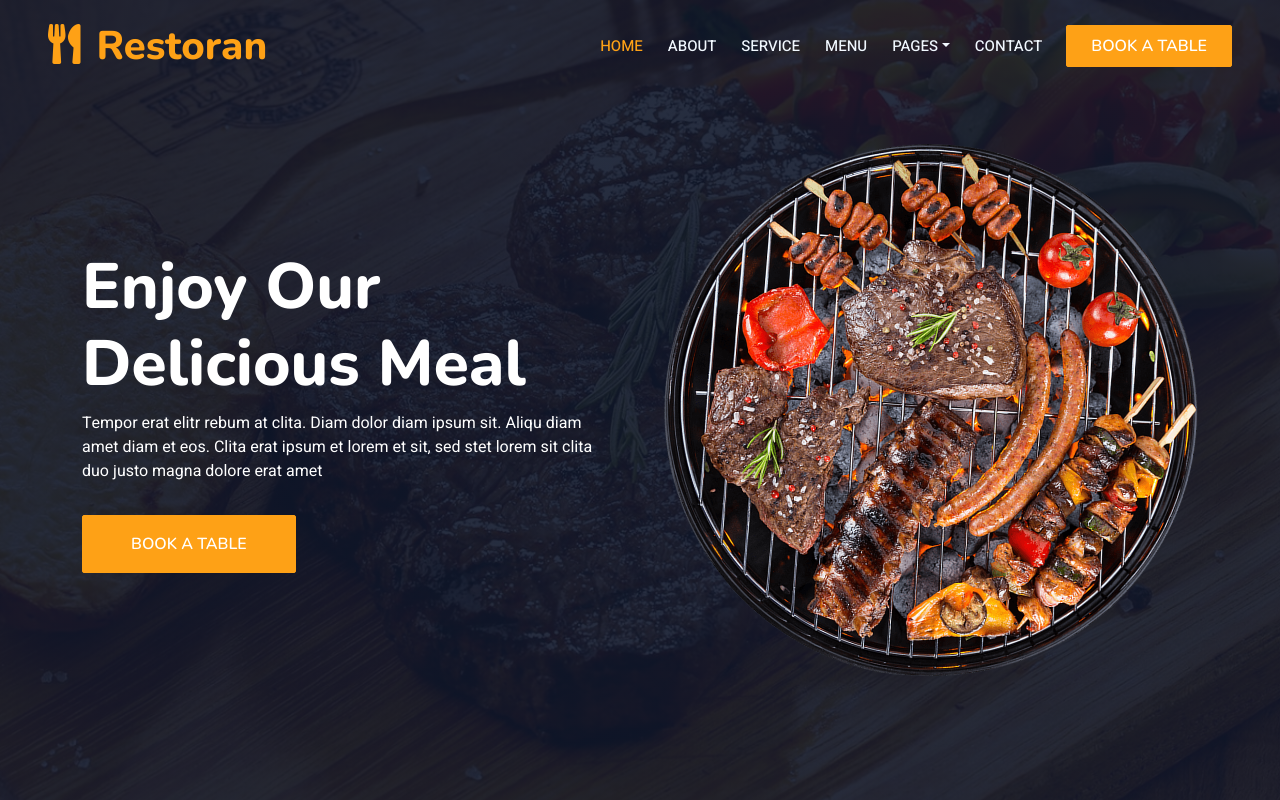
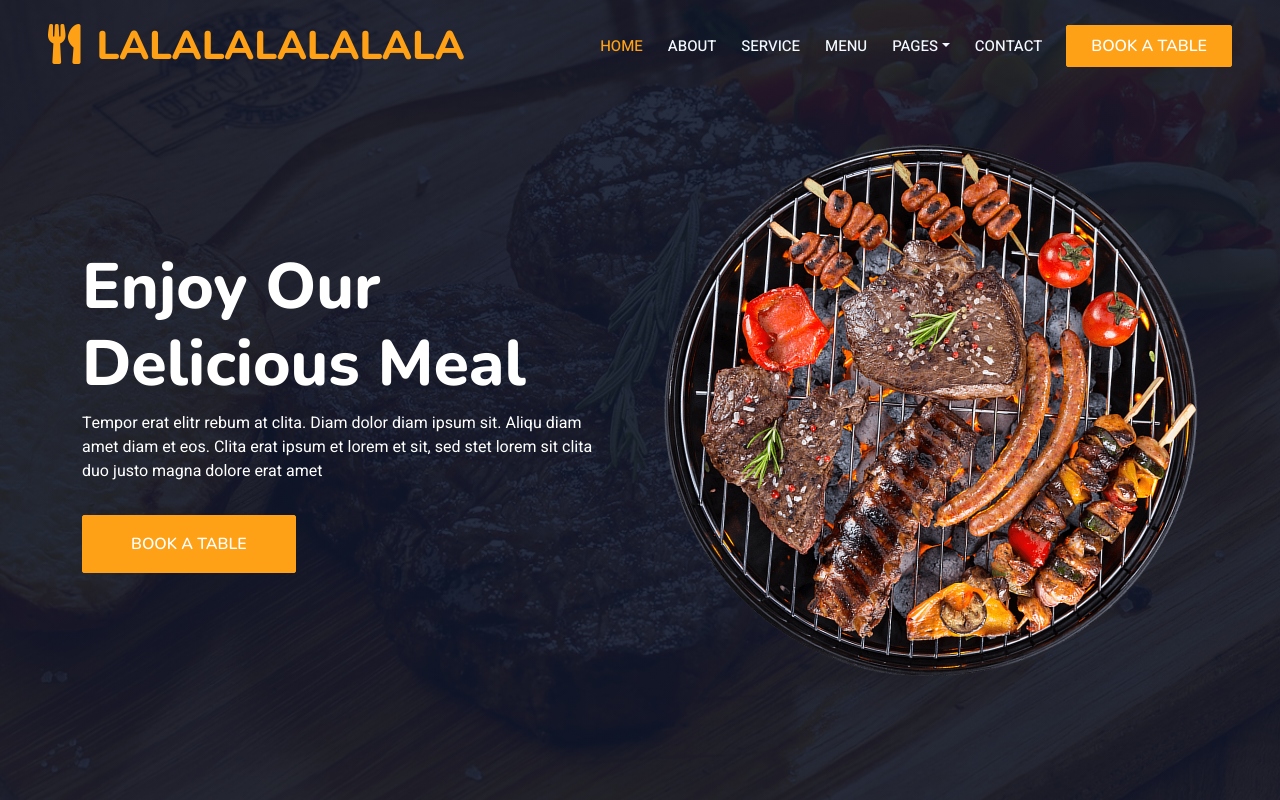
Before and after one commit to arturnascimentosousa/sitePraticaE, a plain HTML site: page index.html in a window 1280 px wide. Shown: the top 800 px of the page. Drawn offline with nearby package versions, Linux system fonts and the light colour scheme.

Commit message:
Update index.html

```diff
--- a/index.html
+++ b/index.html
@@ -47,7 +47,7 @@
         <div class="container-xxl position-relative p-0">
             <nav class="navbar navbar-expand-lg navbar-dark bg-dark px-4 px-lg-5 py-3 py-lg-0">
                 <a href="" class="navbar-brand p-0">
-                    <h1 class="text-primary m-0"><i class="fa fa-utensils me-3"></i>Restoran</h1>
+                    <h1 class="text-primary m-0"><i class="fa fa-utensils me-3"></i>LALALALALALALA</h1>
                     <!-- <img src="img/logo.png" alt="Logo"> -->
                 </a>
                 <button class="navbar-toggler" type="button" data-bs-toggle="collapse" data-bs-target="#navbarCollapse">
```
